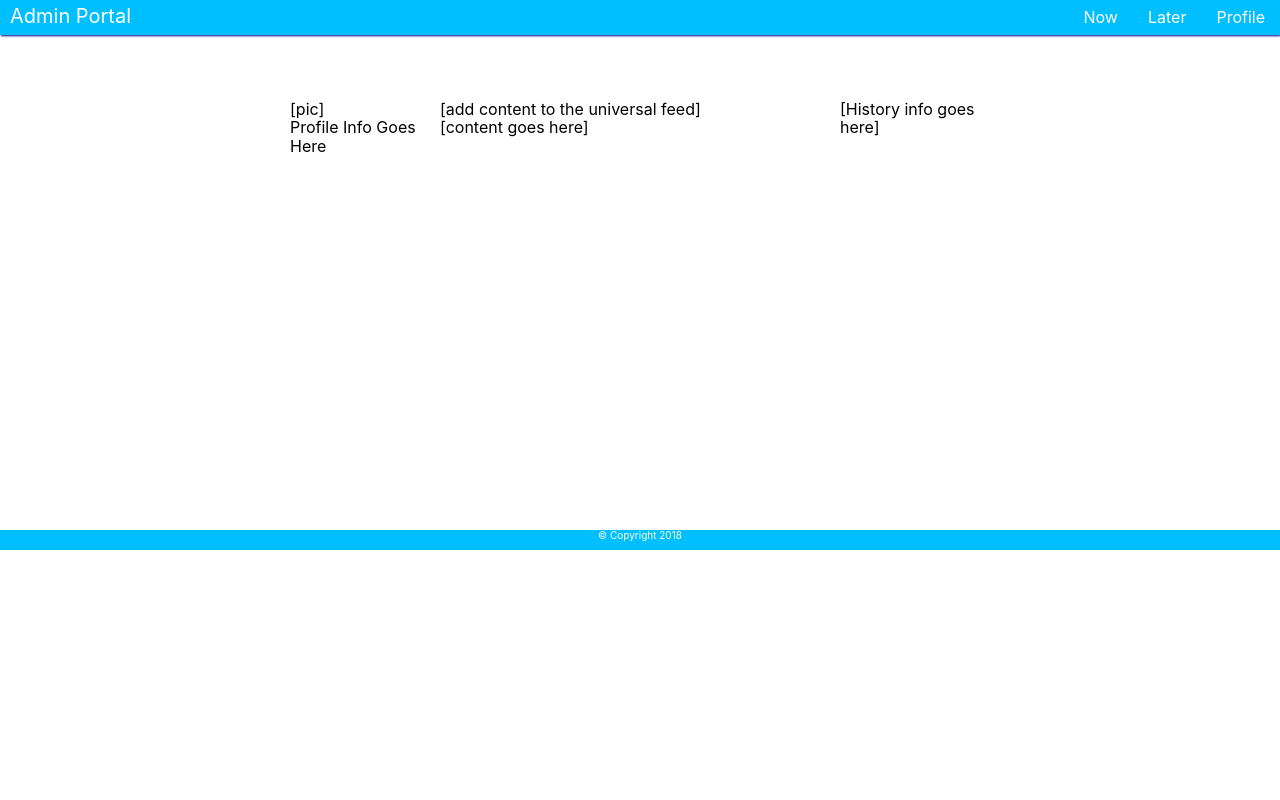
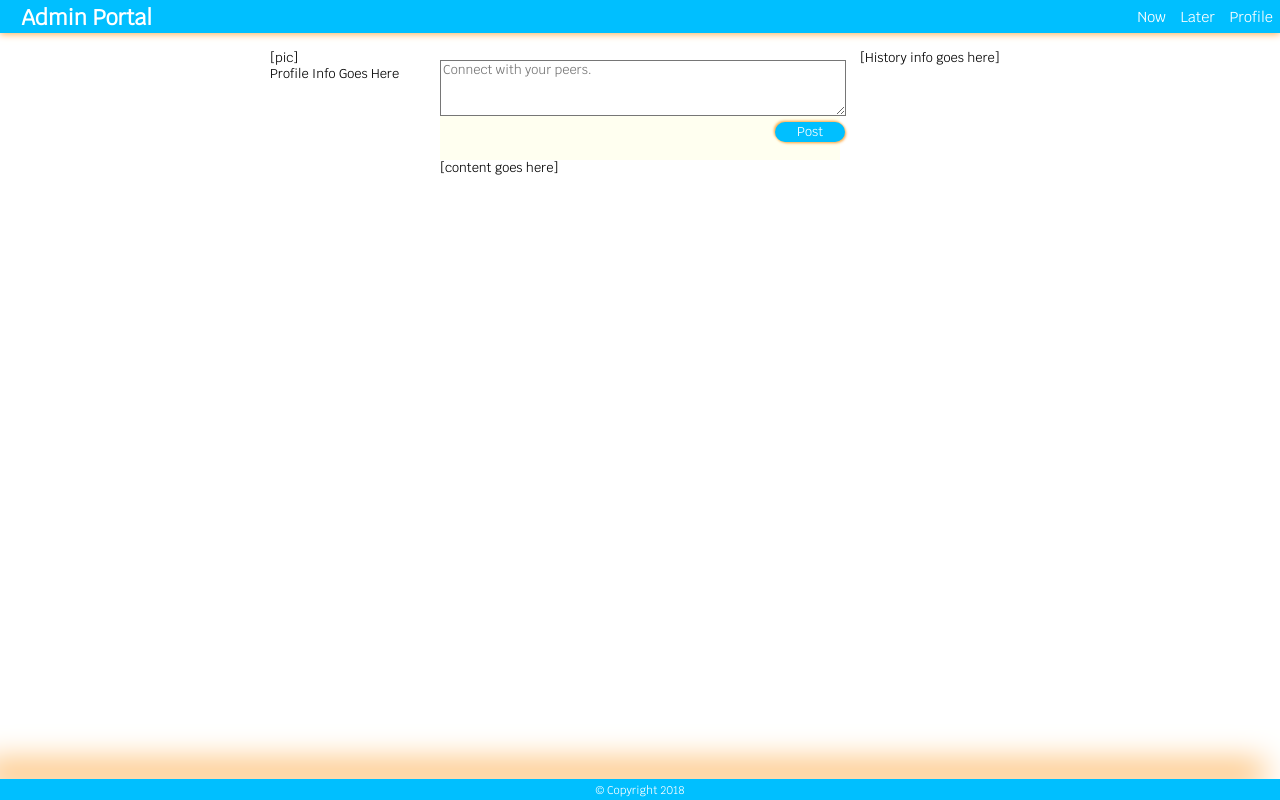
Before and after one commit to misstristin/admin-portal, a React (Create React App) app in the folder client/: page / in a window 1280 px wide. Built offline with nearby package versions, Linux system fonts and the light colour scheme.

Commit message:
converted px to em and added styling for fonts, colors

```diff
--- a/client/public/index.html
+++ b/client/public/index.html
@@ -21,6 +21,7 @@
       Learn how to configure a non-root public URL by running `npm run build`.
     -->
   <link rel="stylesheet" href="https://cdnjs.cloudflare.com/ajax/libs/normalize/7.0.0/normalize.min.css" />
+  <link href="https://fonts.googleapis.com/css?family=Krub" rel="stylesheet">
   <title>Admin Portal</title>
 </head>
 
--- a/client/src/App.css
+++ b/client/src/App.css
@@ -7,3 +7,8 @@
   .feed {
     width: 400px;
   }
+  body {
+    font-family: 'Krub', Arial, Helvetica, sans-serif;
+    font-size: 16px;
+    line-height: 16px;
+  }
--- a/client/src/components/Footer/Footer.css
+++ b/client/src/components/Footer/Footer.css
@@ -1,15 +1,19 @@
 /* styling for Footer */
 
 .footer {
-	margin-top: 20px;
+	margin-top: 1em;
+	padding-top:0em;
 	text-align: center;
 	width: 100%;
-	height: 20px;
-	position: relative;
+	height: 1.3em;
+	position: fixed;
 	bottom: 0px;
   left: 0px;
-  background-color: deepskyblue;
-  color: white;
-  font-size: 10px;
-  padding-top: 0px
+	background-color: deepskyblue;
+	box-shadow: -1em -1em 2em rgb(252, 175, 81);
 }
+.footer p{
+	color:  rgb(255, 255, 255);
+	font-size: .7em;
+	line-height: .1em;
+}
--- a/client/src/components/Main/Main.css
+++ b/client/src/components/Main/Main.css
@@ -1,8 +1,48 @@
 /* styling for main container div */
 
 .mainDiv {
-  width: 700px;
+  width: 740px;
   margin: 0px auto;
-  margin-top: 100px;
-  min-height: 410px;
+  margin-top: 50px;
+  min-height: 500px;
 }
+.feed {
+  font-size: .8em;
+  padding: 10px;
+}
+
+.feed form {
+  background-color: ivory;
+  height: 100px;
+}
+.feed textarea {
+  display: block;
+  width: 100%;
+  height: 50px;
+  background: white;
+  font-family: 'Krub', Arial, sans-serif;
+}
+.feed button {
+  position: relative;
+  bottom: 10px;
+  left: 335px;
+  width: 70px;
+  height: 20px;
+  color: white;
+  font-size: 1 rem;
+  font-family: 'Krub', Arial, sans-serif;
+  border: none;
+  box-shadow: .1em .1em .2em rgb(252, 175, 81), -.1em -.1em .2em rgb(252, 175, 81);
+  background-color: deepskyblue;
+  border-radius: 10px;
+}
+
+.leftSidebar {
+  margin-right: 10px;
+  font-size: .8em;
+}
+
+.rightSidebar {
+  margin-left: 10px;
+  font-size: .8em;
+}
--- a/client/src/components/Main/Main.js
+++ b/client/src/components/Main/Main.js
@@ -12,8 +12,11 @@ const Main = props => (
   </div>
 
   <div className="feed">
-  [add content to the universal feed] <br />
-  [content goes here]
+    <form>
+      <textarea placeholder="Connect with your peers."></textarea> <br />
+      <button>Post</button>
+    </form>
+        [content goes here]
   </div>
 
   <div className="rightSidebar">
--- a/client/src/components/Nav/Nav.css
+++ b/client/src/components/Nav/Nav.css
@@ -3,11 +3,12 @@
 nav {
   background-color: deepskyblue;
   width: 100%;
-  height: 35px;
+  height: 2.3em;
   position: fixed;
   left: 0px;
   top: 0px;
-  box-shadow: 1px 1px 2px darkblue;
+  box-shadow: 0em .1em .5em rgb(252, 175, 81);
+  font-size: .9em;
   }
   nav ul {
       list-style-type: none;
@@ -17,13 +18,15 @@ nav {
   }
 
   #brand {
-    font-size: 20px;
-    margin: 0px 10px;
-    padding: 5px 0px;
+    font-size: 1.5em;
+    margin: 0em 1em;
+    padding: .4em 0em;
     float: left;
+    font-weight: bolder;
   }
   #brand:hover {
-    background-color:deepskyblue;
+    background-color: transparent;
+    color: rgb(255, 255, 255);
   }
 
   .navSpacer {
@@ -35,18 +38,18 @@ nav {
 
   nav li a:link, nav li a:visited {
       display: block;
-      color: white;
+      color: rgb(255, 255, 255);
       text-align: center;
-      padding: 8px 15px;
+      padding: .6em .5em;
       text-decoration: none;
     font-weight: normal;
   }
 
   nav li a:hover {
-      background-color: lightblue;
-    color: white;
+    background-color: rgb(252, 234, 227);
+    color: black;
     text-decoration: none;
     font-weight: normal;
-    border-radius: 40px;
+    border-radius: 2em;
 
   }
```
